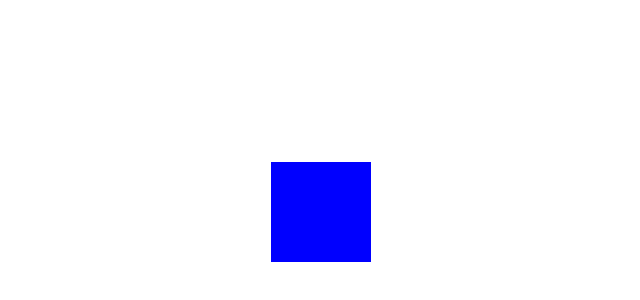
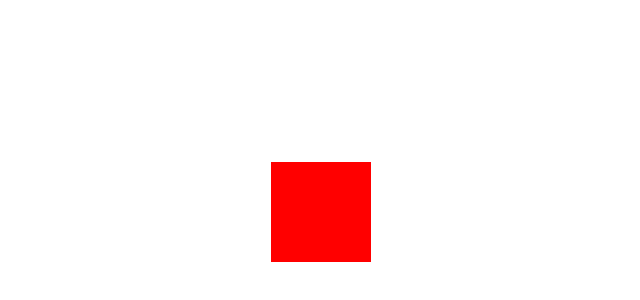
Before and after one commit to JunaidSikander/Custom-Hooks, a React (Create React App) app: page / in a window 1280 px wide. Shown: the part 188-488 px from the top of the page, without its empty margins (319-959 px from the left). Built offline with nearby package versions, Linux system fonts and the light colour scheme.

Commit message:
"sparkles" [ADD] useLongPress Hook

```diff
--- a/src/App.js
+++ b/src/App.js
@@ -5,7 +5,7 @@ import {
     DeepCompareEffectComponent, EffectOnceComponent,
     EventListenerComponent,
     FetchComponent, GeoLocationComponent, HoveredComponent,
-    LocalStorageHook, MediaQueryComponent, OnlineStatusComponent,
+    LocalStorageHook, LongPressComponent, MediaQueryComponent, OnlineStatusComponent,
     OnScreenComponent,
     PreviousComponent, RenderCountComponent,
     ScriptComponent, SizeComponent,
@@ -50,7 +50,8 @@ function App() {
             {/*<OnlineStatusComponent/>*/}
             {/*<RenderCountComponent/>*/}
             {/*<DebugInformationComponent/>*/}
-            <HoveredComponent/>
+            {/*<HoveredComponent/>*/}
+            <LongPressComponent/>
         </div>
     );
 }
--- /dev/null
+++ b/src/components/LongPressComponent.js
@@ -0,0 +1,24 @@
+import React, {useRef} from 'react'
+import useLongPress from "../hooks/useLongPress";
+
+const LongPressComponent = () => {
+    const elementRef = useRef();
+
+    useLongPress(elementRef, () => alert('Long Press'));
+
+    return (
+        <div
+            ref={elementRef}
+            style={{
+                backgroundColor: 'red',
+                width: '100px',
+                height: '100px',
+                position: "absolute",
+                top: "calc(50% - 50px)",
+                left: "calc(50% - 50px)"
+            }}
+        />
+    )
+}
+
+export default LongPressComponent
--- a/src/components/index.js
+++ b/src/components/index.js
@@ -14,6 +14,7 @@ import DebounceComponent from "components/DebounceComponent";
 import PreviousComponent from "components/PreviousComponent";
 import OnScreenComponent from "components/OnScreenComponent";
 import DarkModeComponent from "components/DarkModeComponent";
+import LongPressComponent from "components/LongPressComponent";
 import WindowSizeComponent from "components/WindowSizeComponent";
 import MediaQueryComponent from "components/MediaQueryComponent";
 import EffectOnceComponent from "components/EffectOnceComponent";
@@ -45,6 +46,7 @@ export {
     PreviousComponent,
     OnScreenComponent,
     DarkModeComponent,
+    LongPressComponent,
     WindowSizeComponent,
     MediaQueryComponent,
     EffectOnceComponent,
--- a/src/hooks/index.js
+++ b/src/hooks/index.js
@@ -11,6 +11,7 @@ import useDebounce from "hooks/useDebounce";
 import usePrevious from "hooks/usePrevious";
 import useOnScreen from "hooks/useOnScreen";
 import useDarkMode from "hooks/useDarkMode";
+import useLongPress from "hooks/useLongPress";
 import useMediaQuery from "hooks/useMediaQuery";
 import useWindowSize from "hooks/useWindowSize";
 import useEffectOnce from "hooks/useEffectOnce";
@@ -43,6 +44,7 @@ export {
     usePrevious,
     useOnScreen,
     useDarkMode,
+    useLongPress,
     useMediaQuery,
     useWindowSize,
     useEffectOnce,
--- /dev/null
+++ b/src/hooks/useLongPress.js
@@ -0,0 +1,14 @@
+import {useEffectOnce, useEventListener, useTimeout} from "hooks";
+
+const useLongPress = (ref, cb, {delay = 250} = {}) => {
+    const {clear, reset} = useTimeout(cb, delay);
+    useEffectOnce(clear);
+
+    useEventListener("mousedown", reset, ref.current);
+    useEventListener("touchstart", reset, ref.current);
+    useEventListener("mouseup", clear, ref.current);
+    useEventListener("mouseleave", clear, ref.current);
+    useEventListener("touchend", clear, ref.current);
+}
+
+export default useLongPress
```
